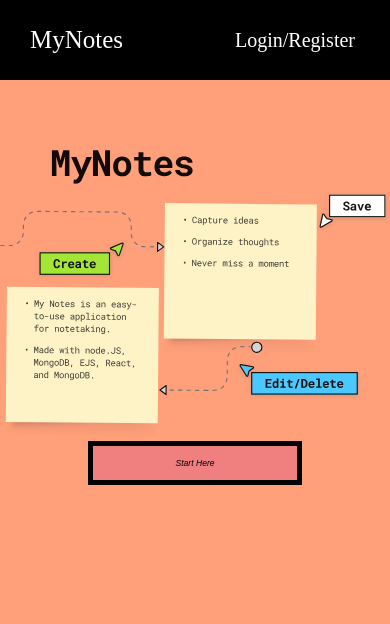
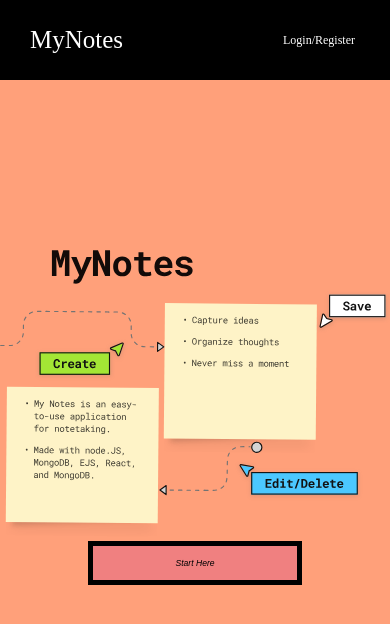
Before and after one commit to bgt1717/notesapp, a React (Vite) app in the folder web/: page / in a window 390 px wide. Shown: the top 624 px of the page. Built offline with nearby package versions, Linux system fonts and the light colour scheme.

Commit message:
style update

```diff
--- a/web/src/components/navbar.css
+++ b/web/src/components/navbar.css
@@ -5,7 +5,7 @@
   height: 80px;
   background-color: black;
   color: white;
-    padding: 0 20px; /* Adjust padding as needed */
+  padding: 0 20px;
   width: auto;
 }
 
@@ -18,8 +18,19 @@
 }
 
 .nav-links a {
-    margin: 0 15px; /* Adjust margin as needed */
+  margin: 0 15px;
   color: white;
   text-decoration: none;
   font-size: 20px;
 }
+
+/* Media query for screens with a maximum width of 500px */
+@media (max-width: 500px) {
+  .logo {
+    font-size: 12.5px; /* Adjust the font size as needed */
+  }
+
+  .nav-links a {
+    font-size: 12px; /* Adjust the font size as needed */
+  }
+}
--- a/web/src/pages/home.css
+++ b/web/src/pages/home.css
@@ -1,6 +1,6 @@
 .HomeContainer {
     background-color: transparent; /* Use transparent instead of none */
-    margin-top: -100px;
+
 
 }
 .HomeContainer {
@@ -8,7 +8,7 @@
     flex-direction: column;
     align-items: center;
     justify-content: center;
-    height: 80vh;
+
     text-align: center;
 
   }
```
Lines whose indentation alone changed are shown as unchanged.
